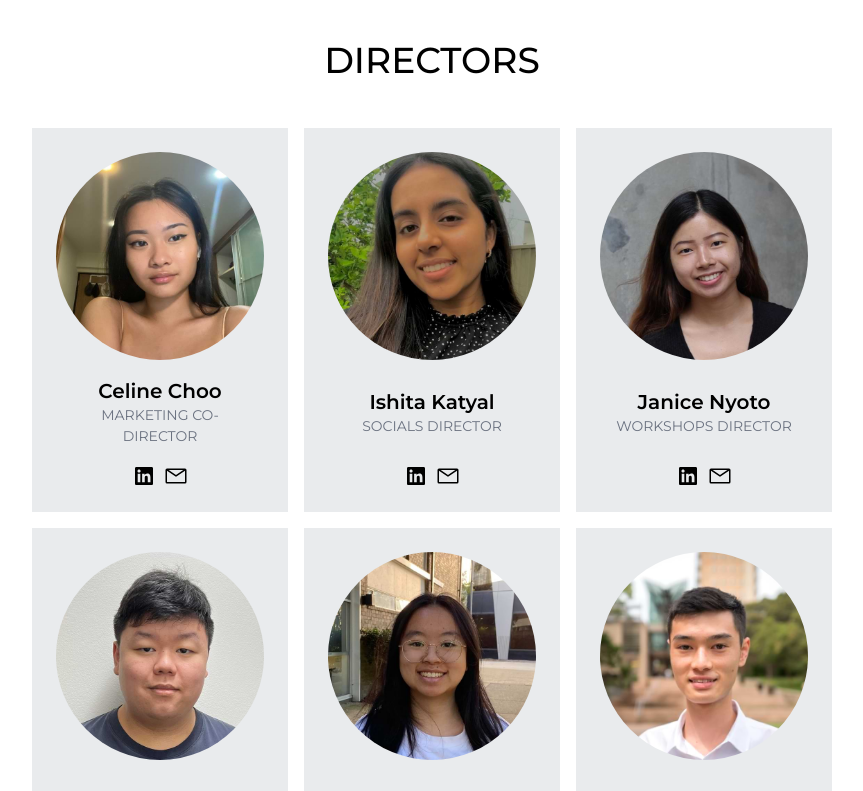
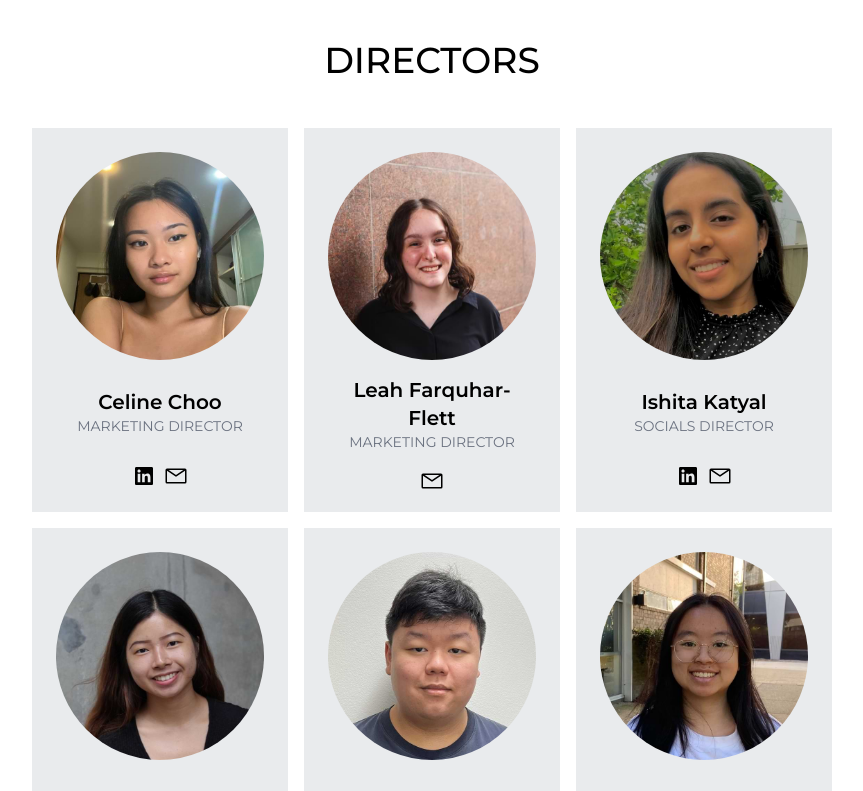
Before and after one commit to UNSW-Mechatronics-Society/mtrnsoc-website, a Next.js app: page /team in a window 1280 px wide. Shown: the part 1880-2671 px from the top of the page, without its empty margins (208-1071 px from the left). Built offline with nearby package versions, Linux system fonts and the light colour scheme; a web font is replaced by a local one.

Commit message:
Add new director and make linkedin optional

```diff
--- a/components/Profile/ProfileCards.tsx
+++ b/components/Profile/ProfileCards.tsx
@@ -25,9 +25,11 @@ const ProfileCards = ({ profileData, background, contactEmail }: ProfileCardsPro
               <div className={styles.position}>{profile.position}</div>
             </div>
             <div className={styles.links}>
-              <a rel="noreferrer" target="_blank" href={profile.linkedIn}>
-                <img src="/logos/linkedinLogo.svg" alt="LinkedInLogo" className={styles.logo} />
-              </a>
+              {profile.linkedIn && (
+                <a rel="noreferrer" target="_blank" href={profile.linkedIn}>
+                  <img src="/logos/linkedinLogo.svg" alt="LinkedInLogo" className={styles.logo} />
+                </a>
+              )}
               <a href={`mailto:${contactEmail}`}>
                 <img src="/logos/emailLogo.svg" alt="LinkedInLogo" className={styles.logo} />
               </a>
--- a/data/teamData.ts
+++ b/data/teamData.ts
@@ -2,7 +2,7 @@ export type ProfileData = {
   src: string;
   id: string;
   position: string;
-  linkedIn: string;
+  linkedIn: string | null;
 };
 
 export type SubcomProfileData = {
@@ -48,8 +48,14 @@ export const directorData: ProfileData[] = [
   {
     src: "/images/profiles/CelineC.jpg",
     id: "Celine Choo",
-    position: "Marketing Co-Director",
+    position: "Marketing Director",
     linkedIn: "https://www.linkedin.com/in/celinechooliling/",
+  },
+  {
+    src: "/images/profiles/LeahF.jpg",
+    id: "Leah Farquhar-Flett",
+    position: "Marketing Director",
+    linkedIn: null,
   },
   {
     src: "/images/profiles/IshitaK.jpg",
```
Also changed, not shown: public/images/profiles/LeahF.jpg (added).
